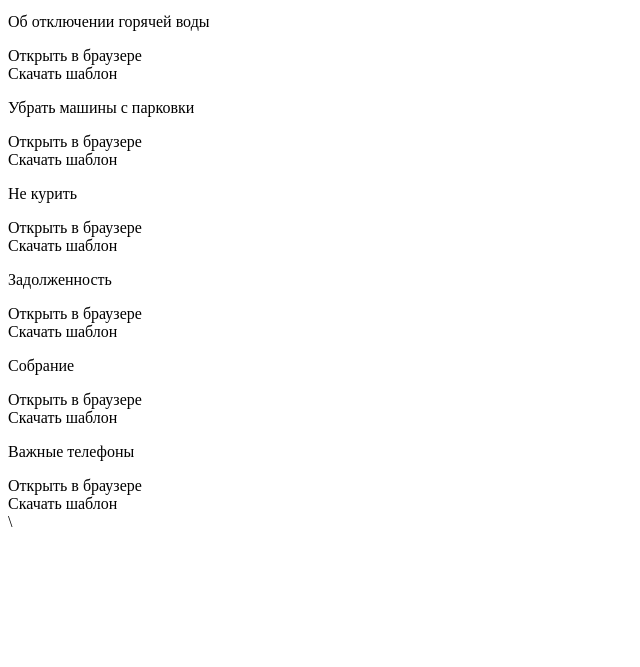
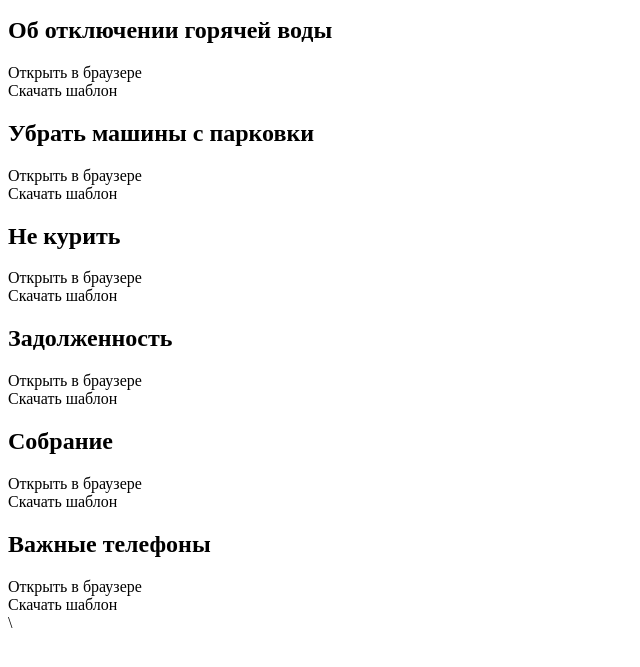
Before and after one commit to nchudakov/project1, a plain HTML site: page index.html in a window 1280 px wide. Shown: the part 29-696 px from the top of the page, without its empty margins (0-640 px from the left). Drawn offline with Linux system fonts and the light colour scheme.

Commit message:
Add files via upload
Заменил p на h2

```diff
--- a/index.html
+++ b/index.html
@@ -13,32 +13,32 @@
     </header>
     <div class="blocks">
       <div class="block1">
-        <p>Об отключении горячей воды</p>
+        <h2>Об отключении горячей воды</h2>
         <div class="button1">Открыть в браузере</div>
         <div class="button2">Скачать шаблон</div>
       </div>
       <div class="block2">
-        <p>Убрать машины с парковки</p>
+        <h2>Убрать машины с парковки</h2>
         <div class="button1">Открыть в браузере</div>
         <div class="button2">Скачать шаблон</div>
       </div>
       <div class="block3">
-        <p>Не курить</p>
+        <h2>Не курить</h2>
         <div class="button1">Открыть в браузере</div>
         <div class="button2">Скачать шаблон</div>
       </div>
       <div class="block4">
-        <p>Задолженность</p>
+        <h2>Задолженность</h2>
         <div class="button1">Открыть в браузере</div>
         <div class="button2">Скачать шаблон</div>
       </div>
       <div class="block5">
-        <p>Собрание</p>
+        <h2>Собрание</h2>
         <div class="button1">Открыть в браузере</div>
         <div class="button2">Скачать шаблон</div>
       </div>
       <div class="block6">
-        <p>Важные телефоны</p>
+        <h2>Важные телефоны</h2>
         <div class="button1">Открыть в браузере</div>
         <div class="button2">Скачать шаблон</div>
       </div>
```
